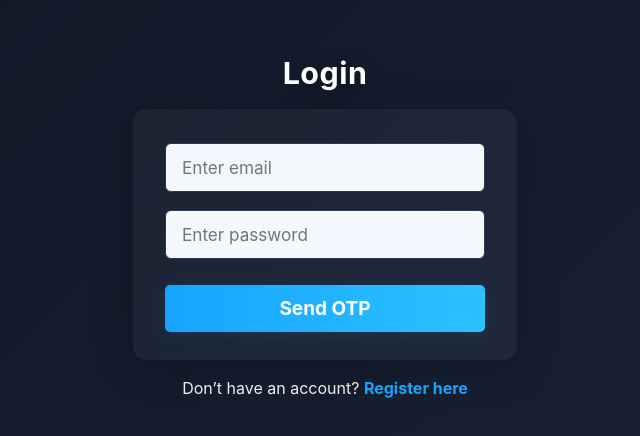
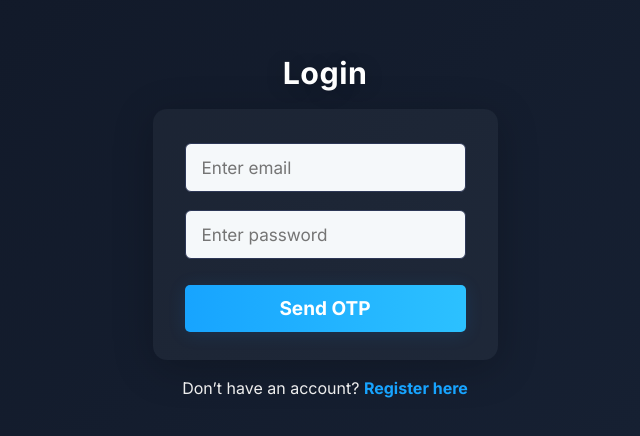
Before and after one commit to danish78691223/chatapp, a React (Create React App) app in the folder client/: page /login in a window 1280 px wide. Shown: the part 166-602 px from the top of the page, without its empty margins (315-955 px from the left). Built offline with nearby package versions, Linux system fonts and the light colour scheme; no server answers.

Commit message:
Add unified WEBCHAT design tokens

```diff
--- a/client/src/index.css
+++ b/client/src/index.css
@@ -1,11 +1,4 @@
-html,body,#root{width:100%;height:100%;margin:0}
-html{color-scheme:dark}
-body{
-  font-family:"Inter","Segoe UI",system-ui,-apple-system,BlinkMacSystemFont,sans-serif;
-  background:#070b16;color:#edf1fb;-webkit-font-smoothing:antialiased;text-rendering:optimizeLegibility
-}
-button,input,textarea{font:inherit}button{-webkit-tap-highlight-color:transparent}
-::selection{background:rgba(109,93,252,.28)}
-::-webkit-scrollbar{width:7px;height:7px}
-::-webkit-scrollbar-track{background:transparent}
-::-webkit-scrollbar-thumb{background:rgba(255,255,255,.10);border-radius:999px}
+@import url('https://fonts.googleapis.com/css2?family=Inter:wght@400;500;600;700;800&display=swap');
+:root{--bg:#f7f8fc;--surface:rgba(255,255,255,.88);--surface-2:#f0f2f8;--input:#fff;--text:#111426;--muted:#72788d;--accent:#6254e8;--accent-2:#23bfe9;--border:rgba(25,31,54,.08);--border-strong:rgba(25,31,54,.14);--shadow:0 24px 70px rgba(38,43,76,.12);--shadow-sm:0 8px 26px rgba(38,43,76,.09)}
+:root[data-theme="dark"]{--bg:#070b16;--surface:rgba(14,20,38,.88);--surface-2:#121a2d;--input:#0e1628;--text:#f4f6fb;--muted:#7f89a5;--accent:#7a6cff;--accent-2:#27d2f4;--border:rgba(255,255,255,.075);--border-strong:rgba(255,255,255,.13);--shadow:0 25px 80px rgba(0,0,0,.28);--shadow-sm:0 10px 30px rgba(0,0,0,.2)}
+*{box-sizing:border-box}html,body,#root{width:100%;height:100%;margin:0}body{font-family:Inter,"Segoe UI",sans-serif;background:var(--bg);color:var(--text);-webkit-font-smoothing:antialiased}button,input,textarea{font:inherit}button{-webkit-tap-highlight-color:transparent}::selection{background:rgba(98,84,232,.25)}::-webkit-scrollbar{width:7px;height:7px}::-webkit-scrollbar-thumb{background:rgba(120,130,155,.22);border-radius:999px}::-webkit-scrollbar-track{background:transparent}
```
